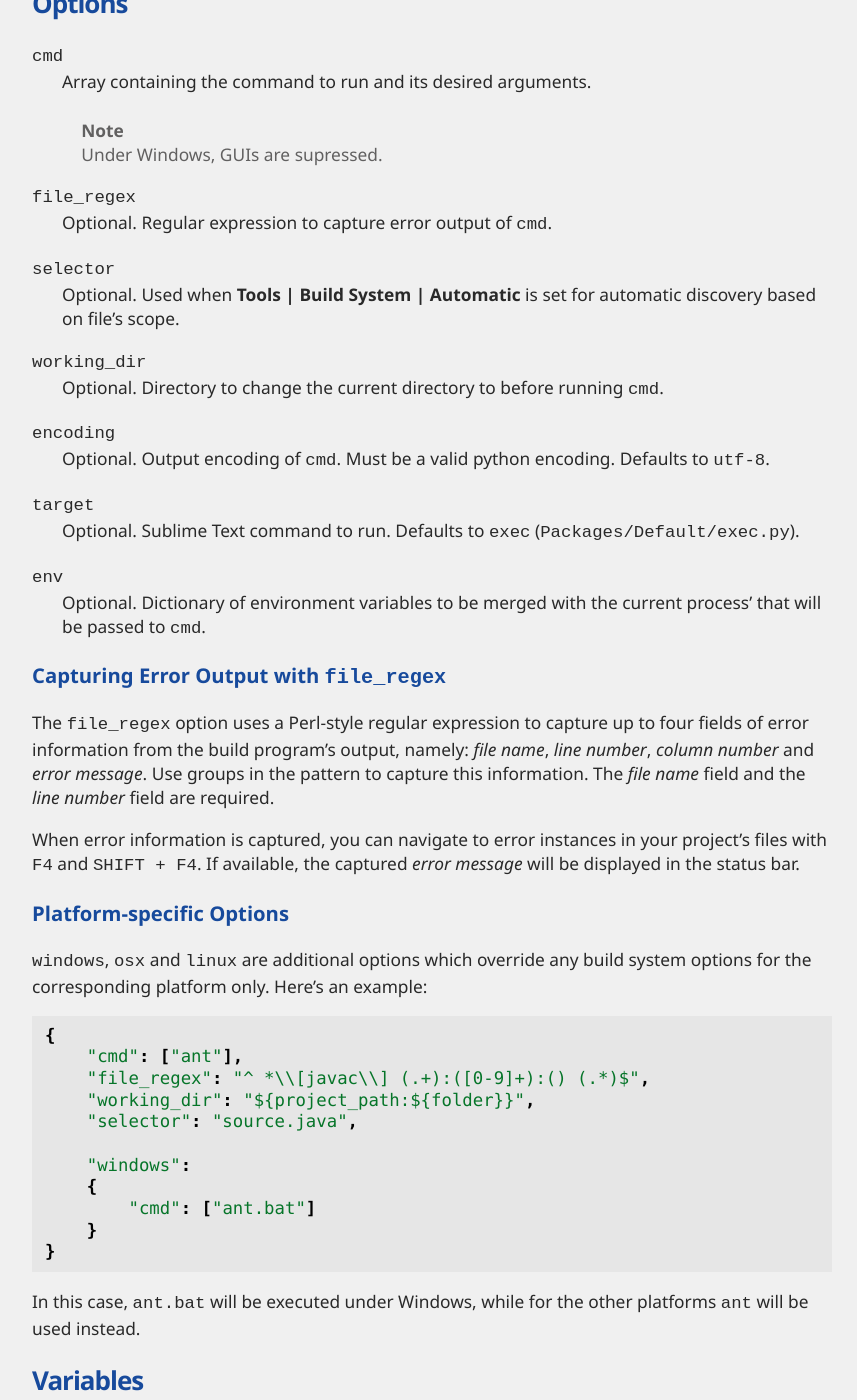
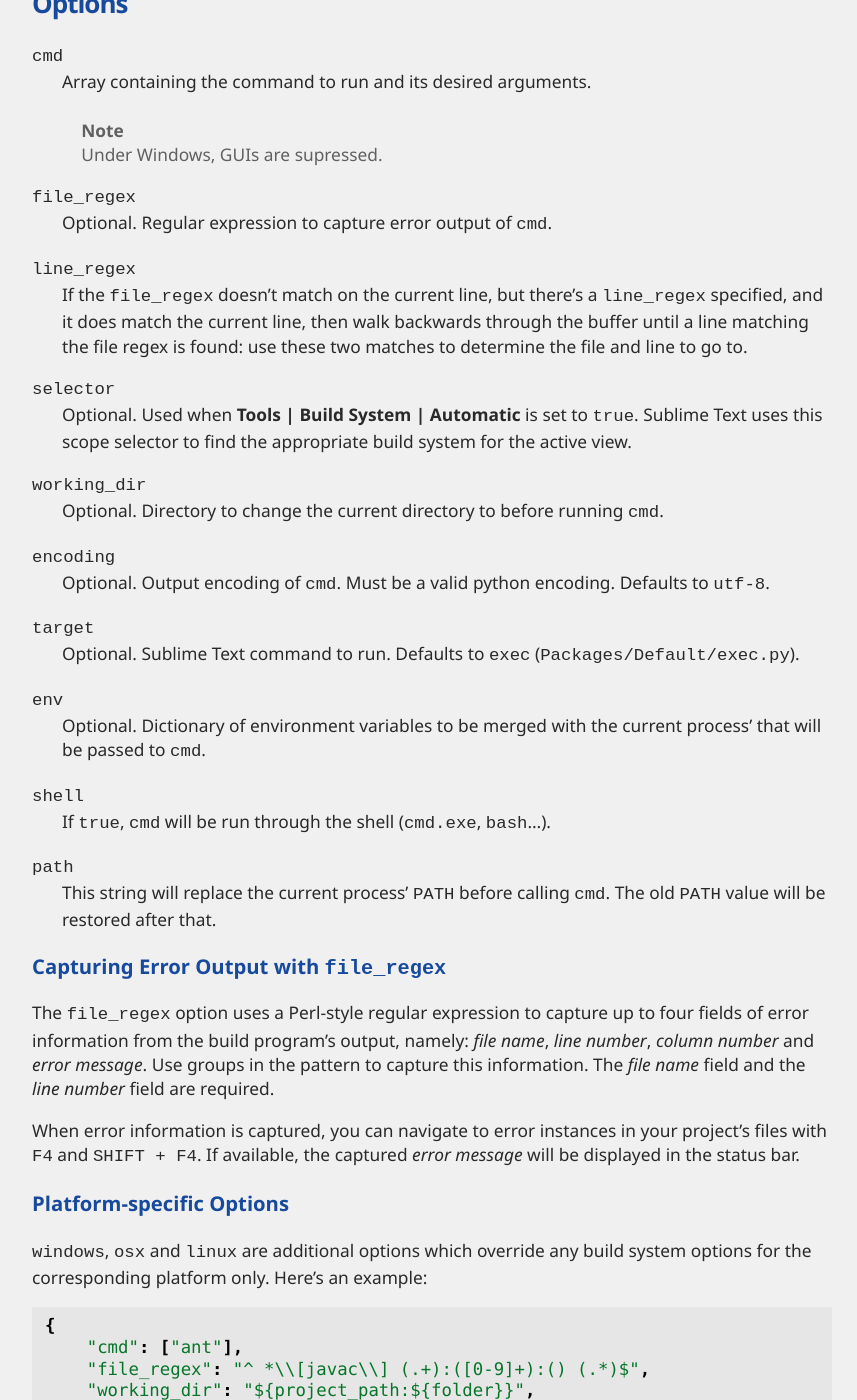
Before and after one commit to guillermooo/sublime-undocs, a Sphinx documentation site: the page built from source/reference/build_systems.rst, in a window 1280 px wide and 1400 px high, scrolled down 534 px. Shown: the whole window, without its empty margins (128-985 px from the left). Built offline with Sphinx 7.4.7, drawn with Linux system fonts in a browser that asks for light colours.

Commit message:
Added more options.

```diff
--- a/source/reference/build_systems.rst
+++ b/source/reference/build_systems.rst
@@ -32,8 +32,16 @@ Options
 ``file_regex``
     Optional. Regular expression to capture error output of ``cmd``.
 
+``line_regex``
+    If the ``file_regex`` doesn't match on the current line, but there's a
+    ``line_regex`` specified, and it does match the current line, then walk
+    backwards through the buffer until a line matching the file regex is found:
+    use these two matches to determine the file and line to go to.
+
 ``selector``
-    Optional. Used when **Tools | Build System | Automatic** is set for automatic discovery based on file's scope.
+    Optional. Used when **Tools | Build System | Automatic** is set to ``true``.
+    Sublime Text uses this scope selector to find the appropriate build system
+    for the active view.
 
 ``working_dir``
     Optional. Directory to change the current directory to before running ``cmd``.
@@ -47,6 +55,13 @@ Options
 ``env``
     Optional. Dictionary of environment variables to be merged with the current
     process' that will be passed to ``cmd``.
+
+``shell``
+    If ``true``, ``cmd`` will be run through the shell (``cmd.exe``, ``bash``...).
+
+``path``
+    This string will replace the current process' ``PATH`` before calling ``cmd``.
+    The old ``PATH`` value will be restored after that.
 
 Capturing Error Output with ``file_regex``
 ------------------------------------------
```
